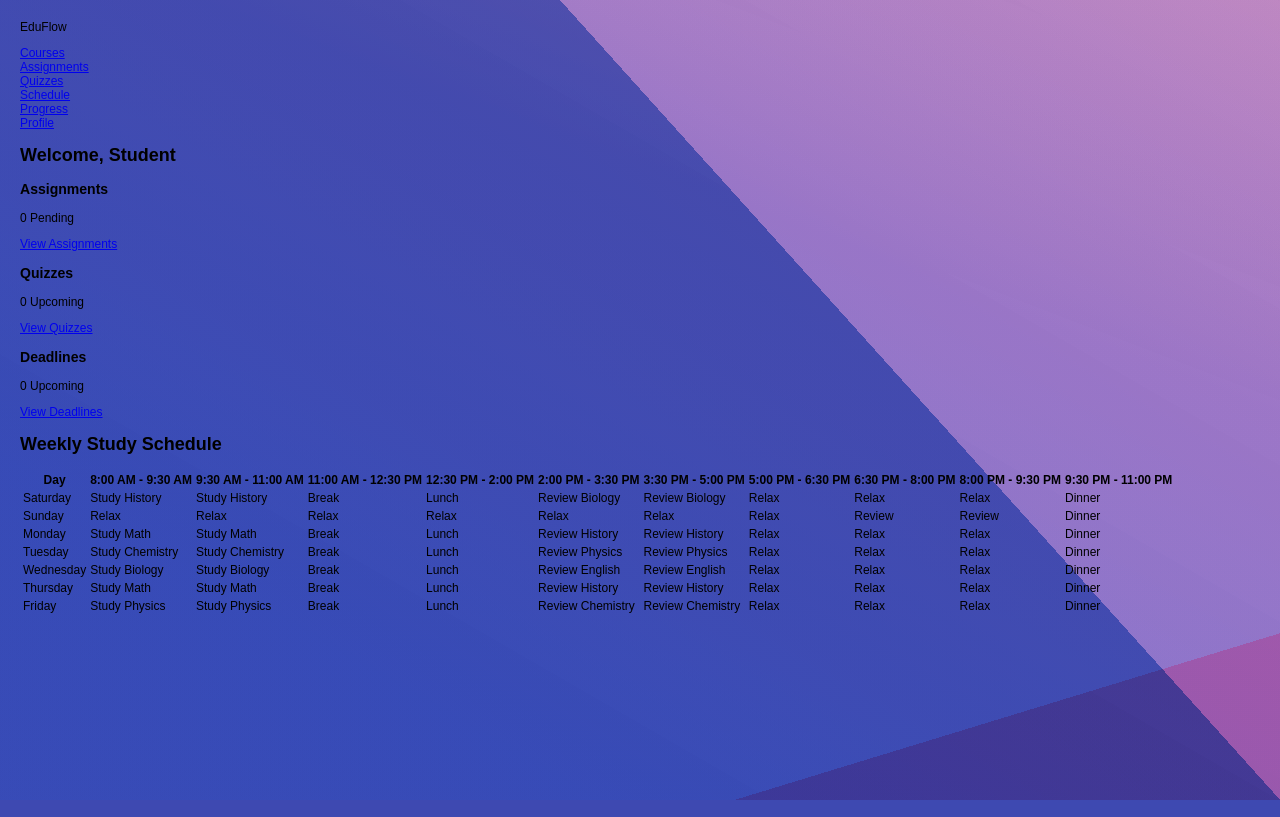
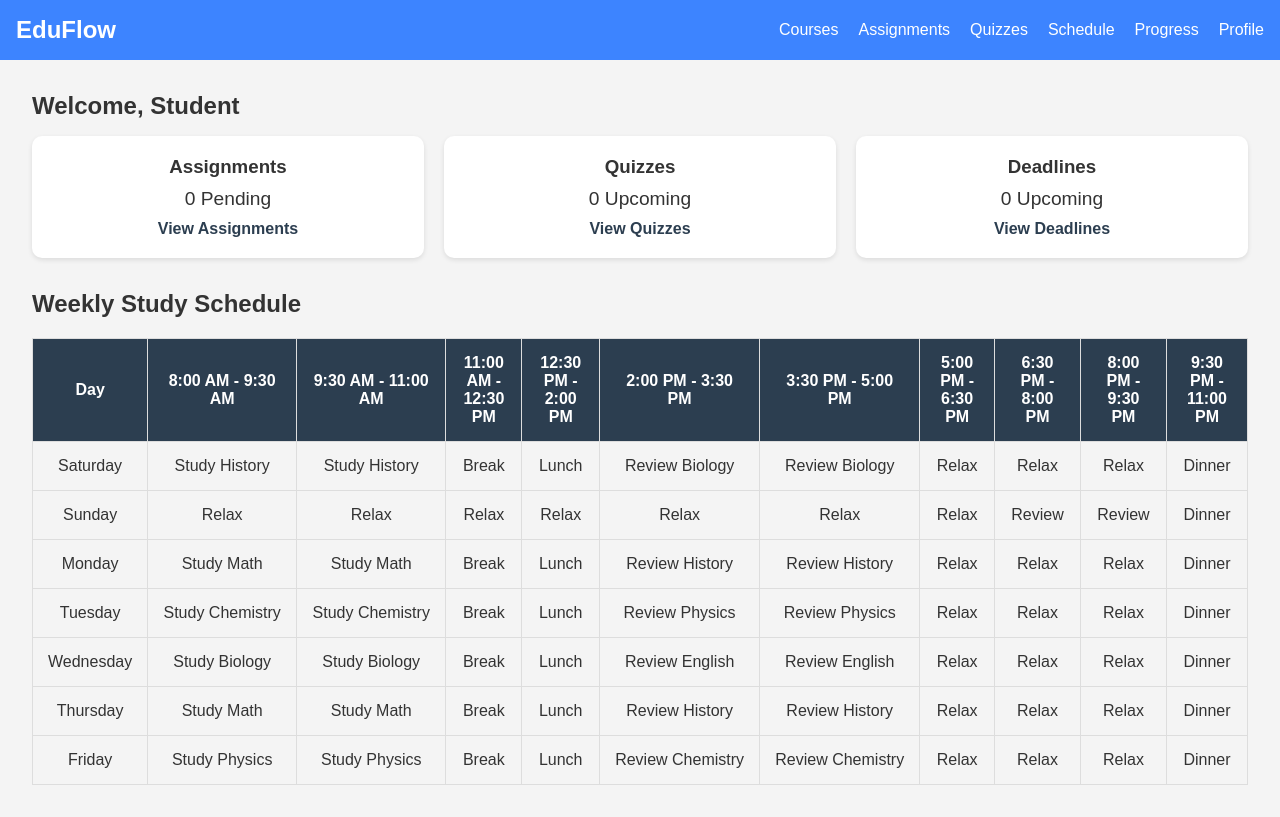
Before and after one commit to NeonAvid100/EduFlow, a PHP site: page /idx.html in a window 1280 px wide. Run offline with PHP 8.4, Linux system fonts and the light colour scheme.

Commit message:
style.css file name conflict, updated

```diff
--- /dev/null
+++ b/idx.css
@@ -0,0 +1,140 @@
+/* Basic Reset */
+* {
+  margin: 0;
+  padding: 0;
+  box-sizing: border-box;
+}
+
+body {
+  font-family: Arial, sans-serif;
+  background-color: #f4f4f4;
+  color: #333;
+}
+
+/* Navigation Bar */
+nav {
+  background-color: #3d84ff;
+  color: white;
+  padding: 1rem;
+  display: flex;
+  justify-content: space-between;
+  align-items: center;
+}
+
+nav .logo {
+  font-size: 1.5rem;
+  font-weight: bold;
+}
+
+nav .nav-links {
+  list-style: none;
+  display: flex;
+}
+
+nav .nav-links li {
+  margin-left: 20px;
+}
+
+nav .nav-links a {
+  color: rgb(255, 255, 255);
+  text-decoration: none;
+  font-size: 1rem;
+}
+
+/* Main Dashboard Section */
+main {
+  padding: 2rem;
+}
+
+#overview h2 {
+  margin-bottom: 1rem;
+}
+
+.overview-cards {
+  display: flex;
+  gap: 20px;
+  margin-bottom: 2rem;
+}
+
+.card {
+  background-color: rgb(255, 255, 255);
+  padding: 20px;
+  border-radius: 10px;
+  box-shadow: 0 2px 5px rgba(0, 0, 0, 0.1);
+  flex: 1;
+  text-align: center;
+}
+
+.card h3 {
+  margin-bottom: 10px;
+}
+
+.card p {
+  font-size: 1.2rem;
+  margin-bottom: 10px;
+}
+
+.card a {
+  color: #2c3e50;
+  text-decoration: none;
+  font-weight: bold;
+}
+
+#weekly-schedule {
+  margin-top: 2rem;
+}
+
+.schedule-grid {
+  display: grid;
+  grid-template-columns: repeat(7, 1fr);
+  gap: 20px;
+}
+
+.schedule-grid .day {
+  background-color: white;
+  padding: 15px;
+  border-radius: 10px;
+  box-shadow: 0 2px 5px rgba(0, 0, 0, 0.1);
+  text-align: center;
+}
+
+.schedule-grid .day h4 {
+  margin-bottom: 10px;
+  font-size: 1.2rem;
+}
+
+.schedule-grid .day p {
+  font-size: 1rem;
+  margin-top: 5px;
+}
+
+.schedule-table {
+  width: 100%;
+  border-collapse: collapse;
+  margin-top: 20px;
+}
+
+.schedule-table th, .schedule-table td {
+  padding: 15px;
+  text-align: center;
+  border: 1px solid #ddd;
+}
+
+.schedule-table th {
+  background-color: #2c3e50;
+  color: white;
+}
+
+.schedule-table tr:nth-child(even) {
+  background-color: #f4f4f4;
+}
+
+.schedule-table tr:hover {
+  background-color: #e1e1e1;
+}
+
+.schedule-table td {
+  white-space: nowrap;
+  text-overflow: ellipsis;
+  overflow: hidden;
+}
--- a/idx.html
+++ b/idx.html
@@ -4,7 +4,8 @@
     <meta charset="UTF-8">
     <meta name="viewport" content="width=device-width, initial-scale=1.0">
     <title>EduFlow Dashboard</title>
-    <link rel="stylesheet" href="style.css">
+    <link rel="stylesheet" href="idx.css">
+
     <script src="idx_script.js" defer></script>
 </head>
 <body>
--- a/landing.css
+++ b/landing.css
@@ -12,7 +12,7 @@ body {
 }
 
 header {
-    background: #333;
+    background: #202020;
     color: #fff;
     padding: 10px 0;
 }
```
Also changed, not shown: images/Landing1.jpg.
